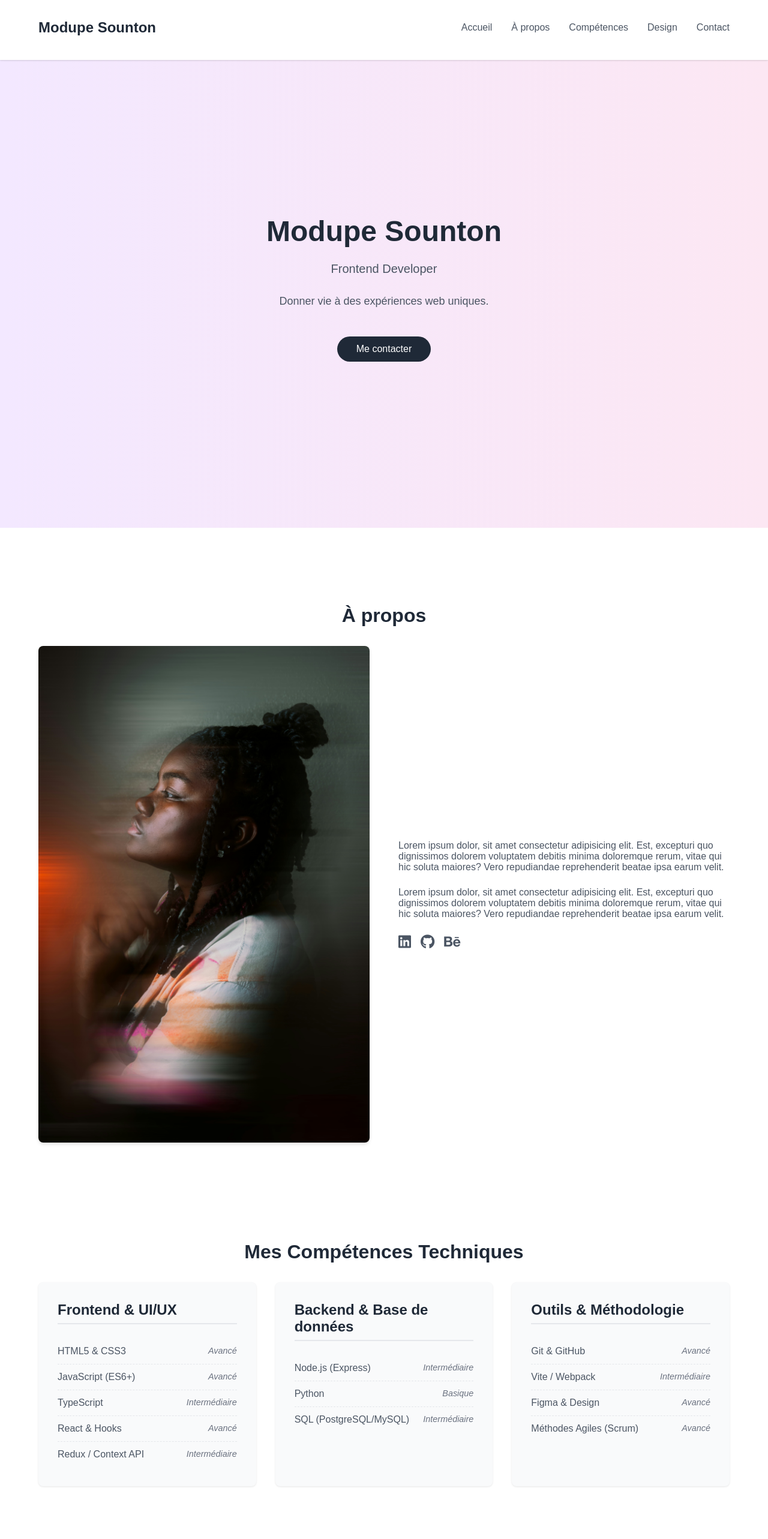
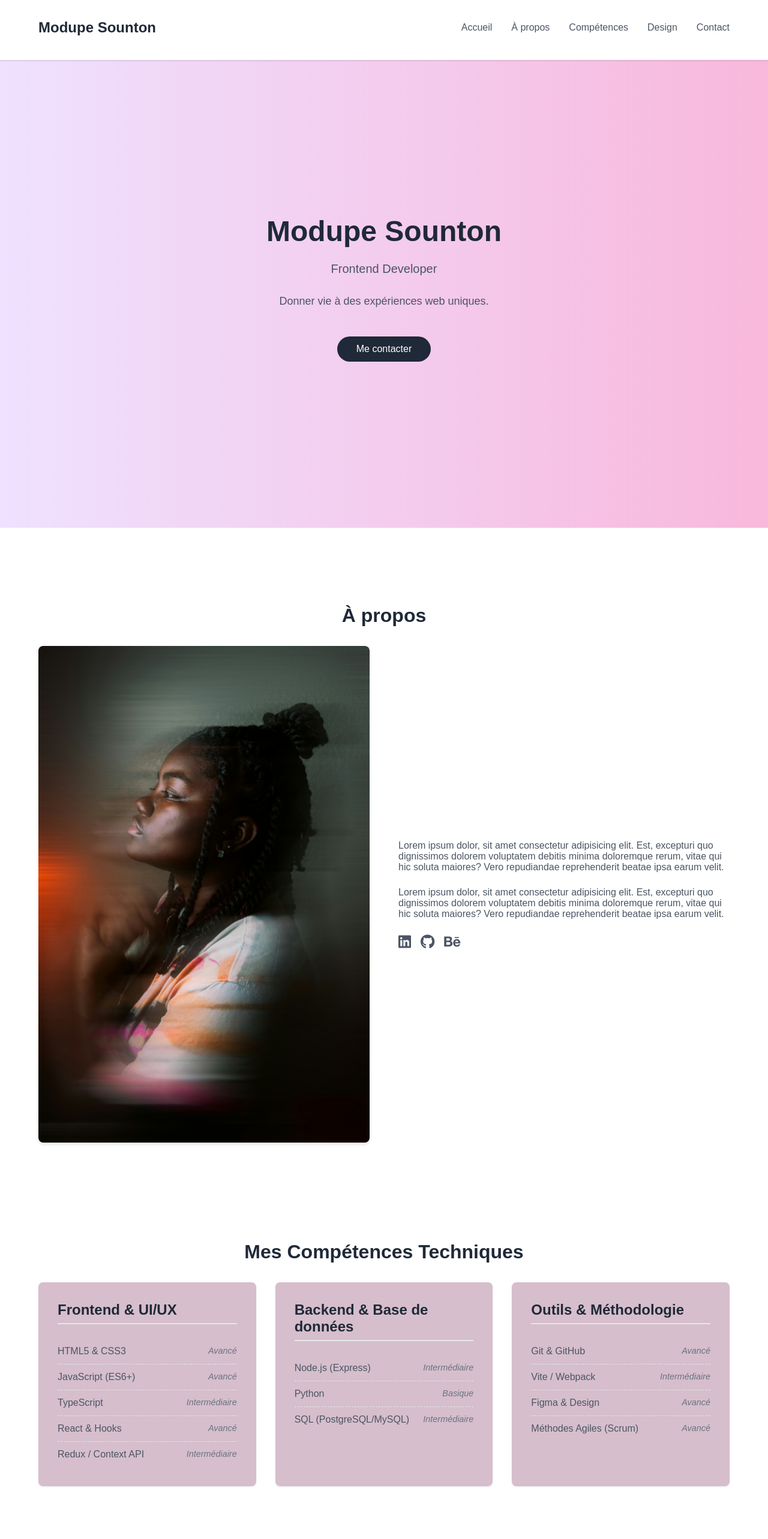
Before and after one commit to esindelabi/modupes, a React (Vite) app: page / in a window 1280 px wide. Shown: the top 2566 px of the page at 60% size. Built offline with nearby package versions, Linux system fonts and the light colour scheme.

Commit message:
Change style

```diff
--- a/src/index.css
+++ b/src/index.css
@@ -57,7 +57,7 @@ body {
     display: flex;
     align-items: center;
     justify-content: center;
-    background: linear-gradient(to right, #f3e8ff, #fce7f3);
+    background: linear-gradient(to right, #efe1ff, #f8b8dc);
 }
 
 .header-content {
@@ -378,8 +378,6 @@ body {
     cursor: not-allowed;
 }
 
-/* ... (autres styles) ... */
-
 /* ------------------ Skills Page ------------------ */
 
 .skills-section {
@@ -393,7 +391,7 @@ body {
 }
 
 .skill-card {
-    background-color: #f9fafb; /* bg-gray-50 */
+    background: #d6becc;
     padding: 2rem;
     border-radius: 0.5rem;
     box-shadow: 0 1px 3px 0 rgba(0, 0, 0, 0.1);
```
